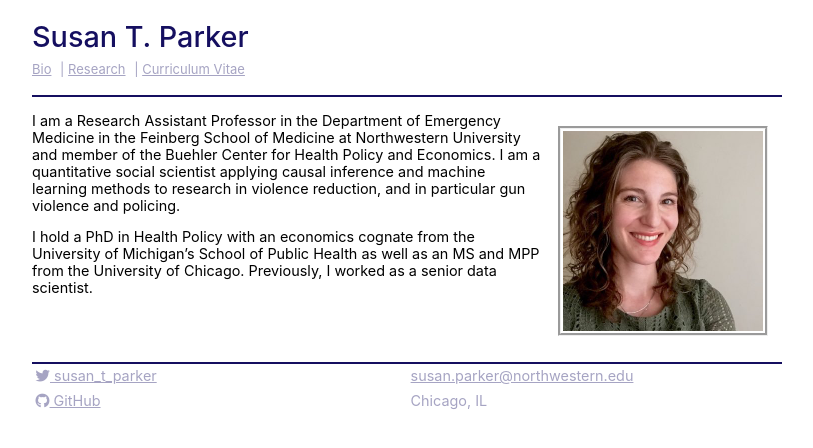
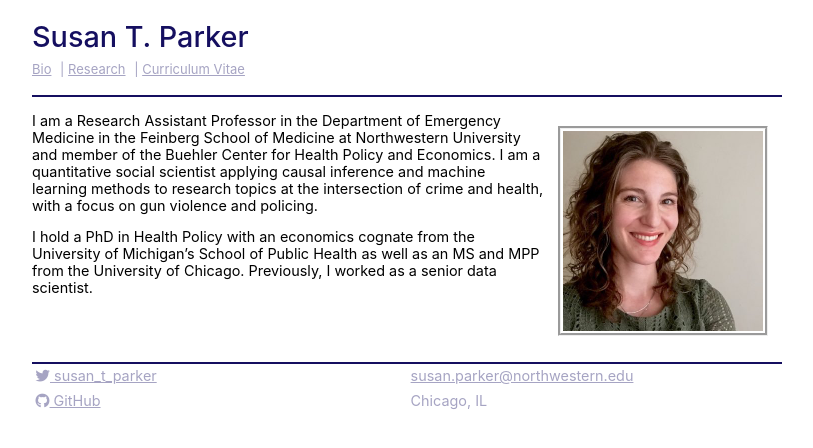
Before and after one commit to sparker6/sparker6.github.io, a Jekyll site: the page built from index.md, in a window 1280 px wide. Shown: the top 448 px of the page, without its empty margins (96-909 px from the left). Built offline with Jekyll 4.4.1, drawn with Linux system fonts in a browser that asks for light colours.

Commit message:
update cv desc

```diff
--- a/index.md
+++ b/index.md
@@ -3,6 +3,6 @@ layout: default
 title: "Bio"
 ---
 
-I am a Research Assistant Professor in the Department of Emergency Medicine in the Feinberg School of Medicine at Northwestern University and member of the Buehler Center for Health Policy and Economics. I am a quantitative social scientist applying causal inference and machine learning methods to research in violence reduction, and in particular gun violence and policing.
+I am a Research Assistant Professor in the Department of Emergency Medicine in the Feinberg School of Medicine at Northwestern University and member of the Buehler Center for Health Policy and Economics. I am a quantitative social scientist applying causal inference and machine learning methods to research topics at the intersection of crime and health, with a focus on gun violence and policing.
 
 I hold a PhD in Health Policy with an economics cognate from the University of Michigan's School of Public Health as well as an MS and MPP from the University of Chicago. Previously, I worked as a senior data scientist.
```
Also changed, not shown: 1 other file.
